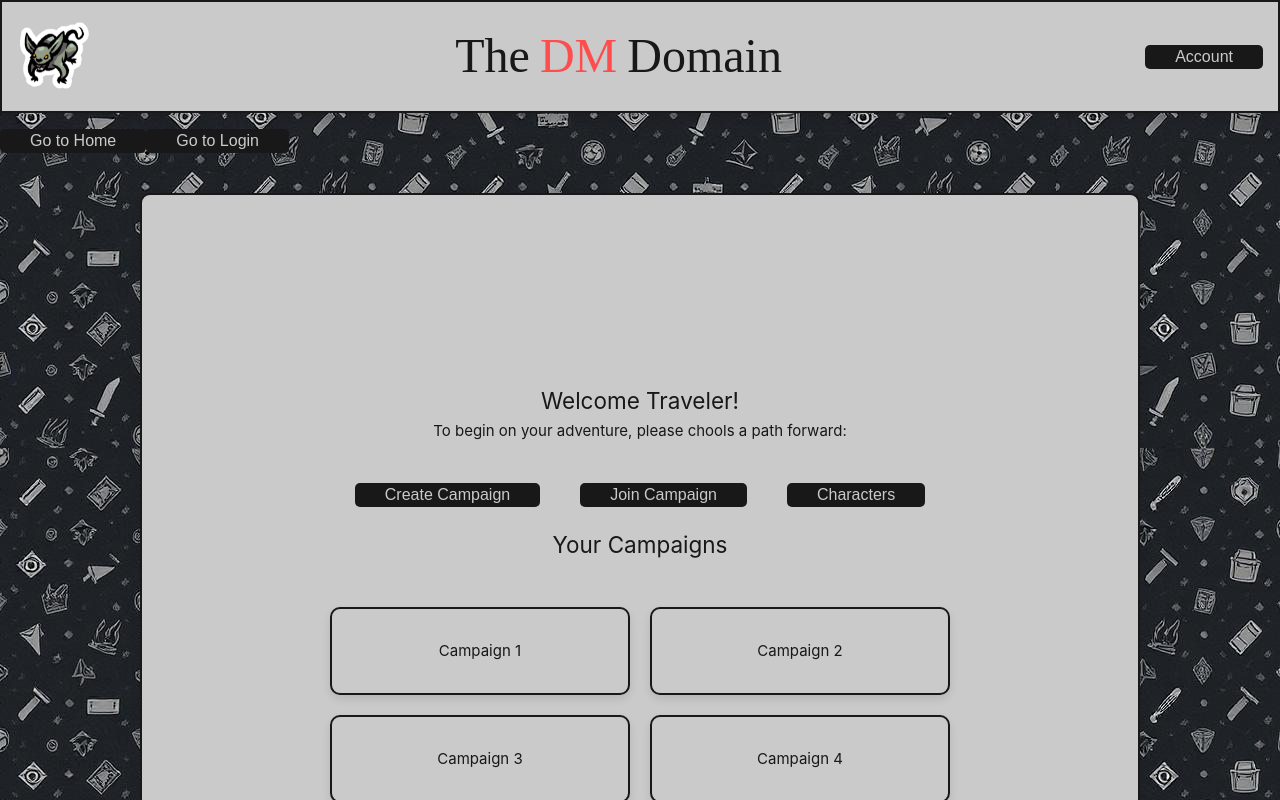
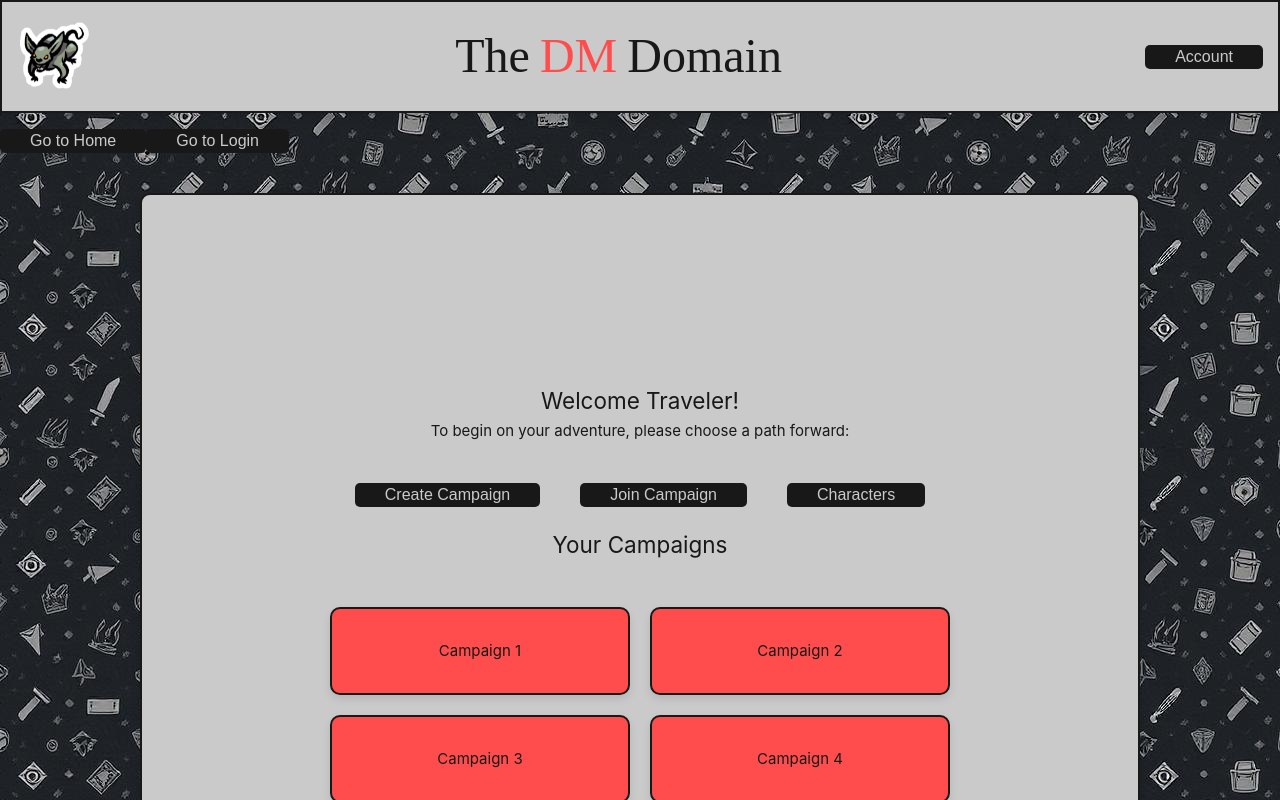
Before and after one commit to D-DWebsiteCapstone/The-Dungeon-Master-Domain, a Vue app in the folder Dnd Campaign Manager/: page /Home in a window 1280 px wide. Shown: the top 800 px of the page. Built offline with nearby package versions, Linux system fonts and the light colour scheme; a web font is replaced by a local one.

Commit message:
Minor CSS and text edits

```diff
--- a/Dnd Campaign Manager/src/assets/main.css
+++ b/Dnd Campaign Manager/src/assets/main.css
@@ -79,7 +79,7 @@ input {
   padding: 30px;
   width: 200px;
   text-align: center;
-  background-color: var(--vt-c-grey);
+  background-color: var(--vt-c-red);
   color: var(--vt-c-black);
 }
 
--- a/Dnd Campaign Manager/src/components/Campaign.vue
+++ b/Dnd Campaign Manager/src/components/Campaign.vue
@@ -26,7 +26,7 @@
       @click="router.push('/CampaignCharacters')"
       :class="{ active: route.path === '/CampaignCharacters' }"
     >
-      Character
+      Characters
     </button>
 
     <button
--- a/Dnd Campaign Manager/src/components/Home.vue
+++ b/Dnd Campaign Manager/src/components/Home.vue
@@ -2,7 +2,7 @@
 <div class="HomePage">
   <div class="Greetings">
     <h2>Welcome Traveler!</h2>
-    <p>To begin on your adventure, please chools a path forward:</p>
+    <p>To begin on your adventure, please choose a path forward:</p>
   </div>
 
   <div class="ChoosePath">
```
